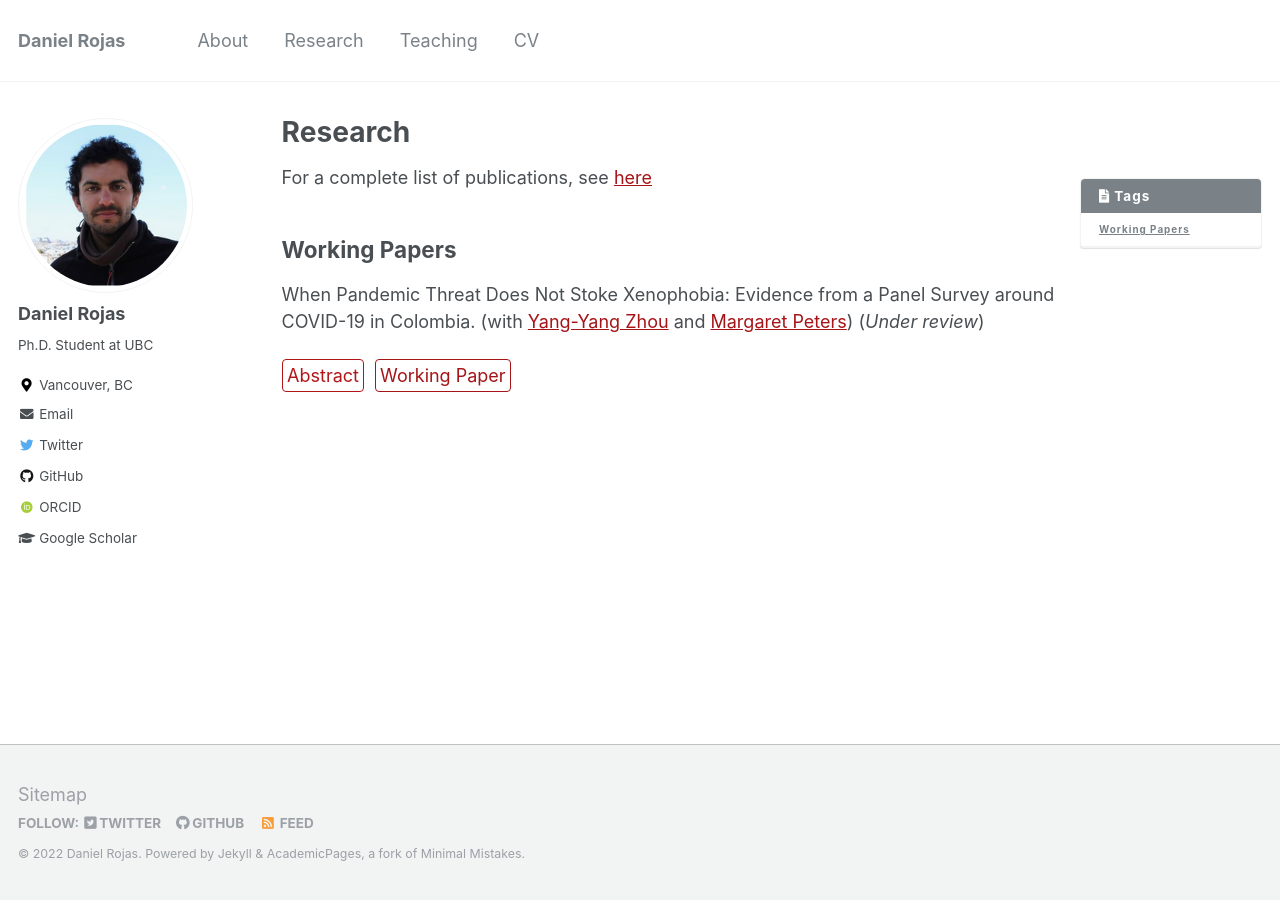
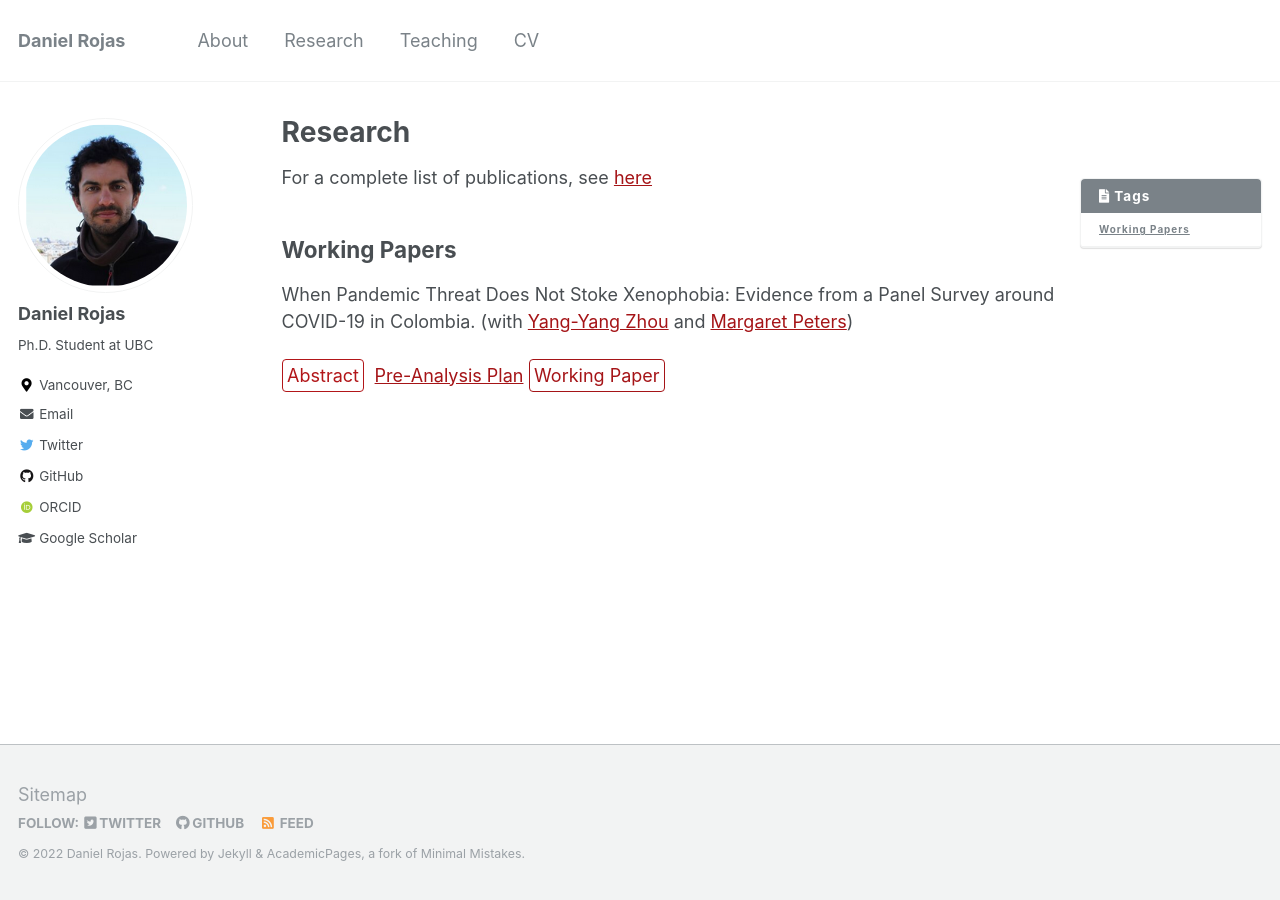
Before and after one commit to danielrojaslozano/danielrojaslozano.github.io, a Jekyll site: the page built from _pages/research.md, in a window 1280 px wide. Built offline with Jekyll 4.4.1, drawn with Linux system fonts in a browser that asks for light colours; some web fonts are replaced.

Commit message:
Update research.md

```diff
--- a/_pages/research.md
+++ b/_pages/research.md
@@ -50,8 +50,9 @@ For a complete list of publications, see [here](https://scholar.google.com/citat
 
 ## Working Papers
 
-When Pandemic Threat Does Not Stoke Xenophobia: Evidence from a Panel Survey around COVID-19 in Colombia. (with [Yang-Yang Zhou](https://www.yangyangzhou.com/) and [Margaret Peters](http://www.maggiepeters.com/)) (*Under review*)
+When Pandemic Threat Does Not Stoke Xenophobia: Evidence from a Panel Survey around COVID-19 in Colombia. (with [Yang-Yang Zhou](https://www.yangyangzhou.com/) and [Margaret Peters](http://www.maggiepeters.com/))
 <br />
 <details><summary>Abstract</summary><p> How has the COVID-19 pandemic affected attitudes of host citizens towards refugees and migrants? A large literature, mostly in Global North contexts, links disease threat with increased xenophobia. Indeed, recent studies on the effects of COVID-19 have found an increase in hate crimes and anti-migrant attitudes, particularly when political elites exclude and blame migrants for the pandemic. We examine the case of Venezuelan migrants in Colombia, in which elite rhetoric and immigration policies have been largely inclusive. Using a panel experimental survey of 374 Colombian respondents, supplemented by 550 new respondents at endline, we find no evidence that exposure to COVID-19 changes Colombians' attitudes towards Venezuelans, even if the respondents were directly affected by COVID. In fact, we find some evidence of empathy. Our research implies that xenophobia in reaction to pandemics is not a foregone conclusion, but likely a product of political scapegoating.</p>
 </details> &nbsp;
+[Pre-Analysis Plan](https://osf.io/kuwch)
 [Working Paper](https://osf.io/kw6fm/){: .btn--research}
```
